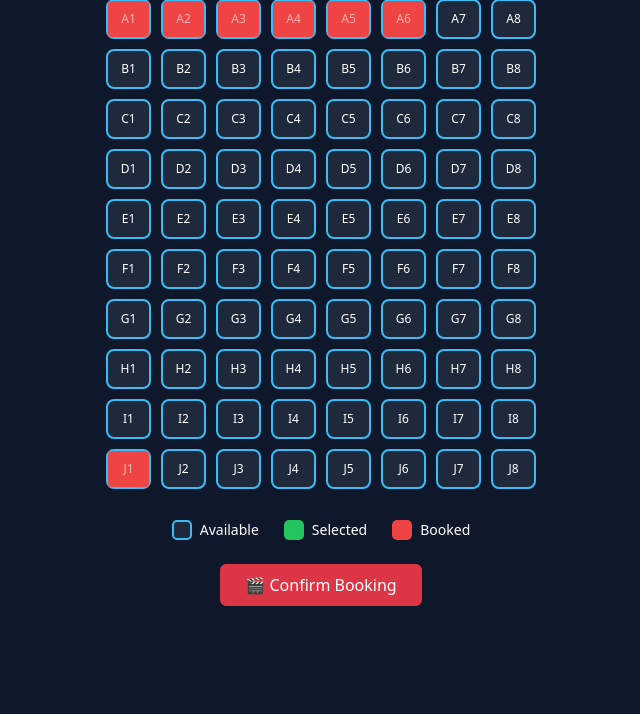
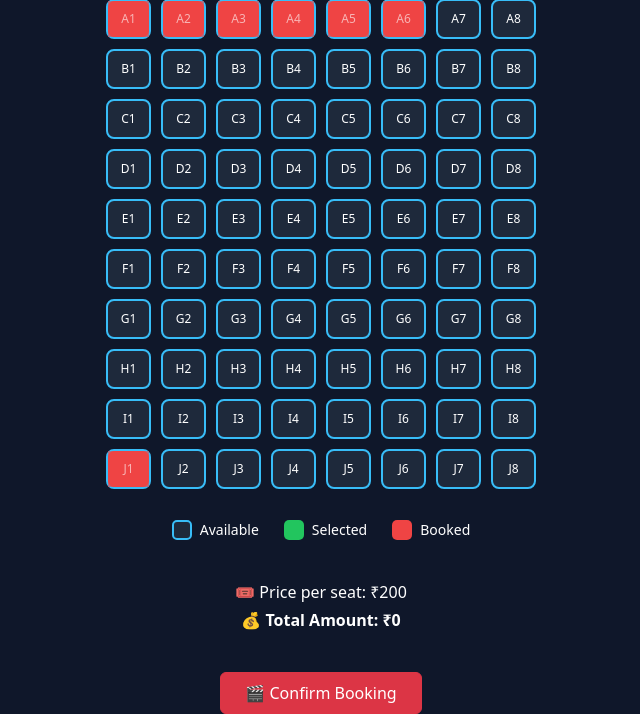
Before and after one commit to SamanuAbhinay/FilmyJunction, a Flask app: page /show/1/seats in a window 1280 px wide. Shown: the part 231-945 px from the top of the page, without its empty margins (319-959 px from the left). Before the commit the page ends 837 px from the top, so only its background shows below. Run offline with Flask 3, Linux system fonts and the light colour scheme; a user stored in the database is signed in.

Commit message:
Added total price

```diff
--- a/app.py
+++ b/app.py
@@ -94,7 +94,7 @@ def select_seats(show_id):
             seats.append(f"{row}{num}")
 
     return render_template(
-        "seats.html",
+        "seat_selection.html",
         show=show,
         seats=seats,
         booked_seats=booked_seats
--- /dev/null
+++ b/static/js/seats.js
@@ -0,0 +1,15 @@
+const seatPrice = 200;
+const totalAmountEl = document.getElementById("totalAmount");
+const seatPriceEl = document.getElementById("seatPrice");
+
+seatPriceEl.innerText = seatPrice;
+
+document.querySelectorAll("input[name='seats']").forEach(seat => {
+  seat.addEventListener("change", () => {
+    const selected = document.querySelectorAll(
+      "input[name='seats']:checked"
+    ).length;
+
+    totalAmountEl.innerText = selected * seatPrice;
+  });
+});
--- a/templates/seats.html
+++ b/templates/seat_selection.html
@@ -128,6 +128,19 @@
     <span><div class="legend-box booked"></div> Booked</span>
   </div>
 
+  <!-- 💰 PRICE SUMMARY -->
+  <div class="booking-summary mt-4 p-3 rounded-3 text-center">
+    <p class="mb-1">
+      🎟 Price per seat:
+      <span class="price">₹<span id="seatPrice">200</span></span>
+    </p>
+
+    <p class="mb-0 fw-bold">
+      💰 Total Amount:
+      <span class="total">₹<span id="totalAmount">0</span></span>
+    </p>
+  </div>
+
   <div class="text-center mt-4">
     <button class="btn btn-danger px-4 py-2">
       🎬 Confirm Booking
@@ -137,4 +150,7 @@
 
 </form>
 
+<!-- JS -->
+<script src="{{ url_for('static', filename='js/seats.js') }}"></script>
+
 {% endblock %}
```
Also changed, not shown: static/css/style.css (+35 -0 lines), instance/movies.db.
